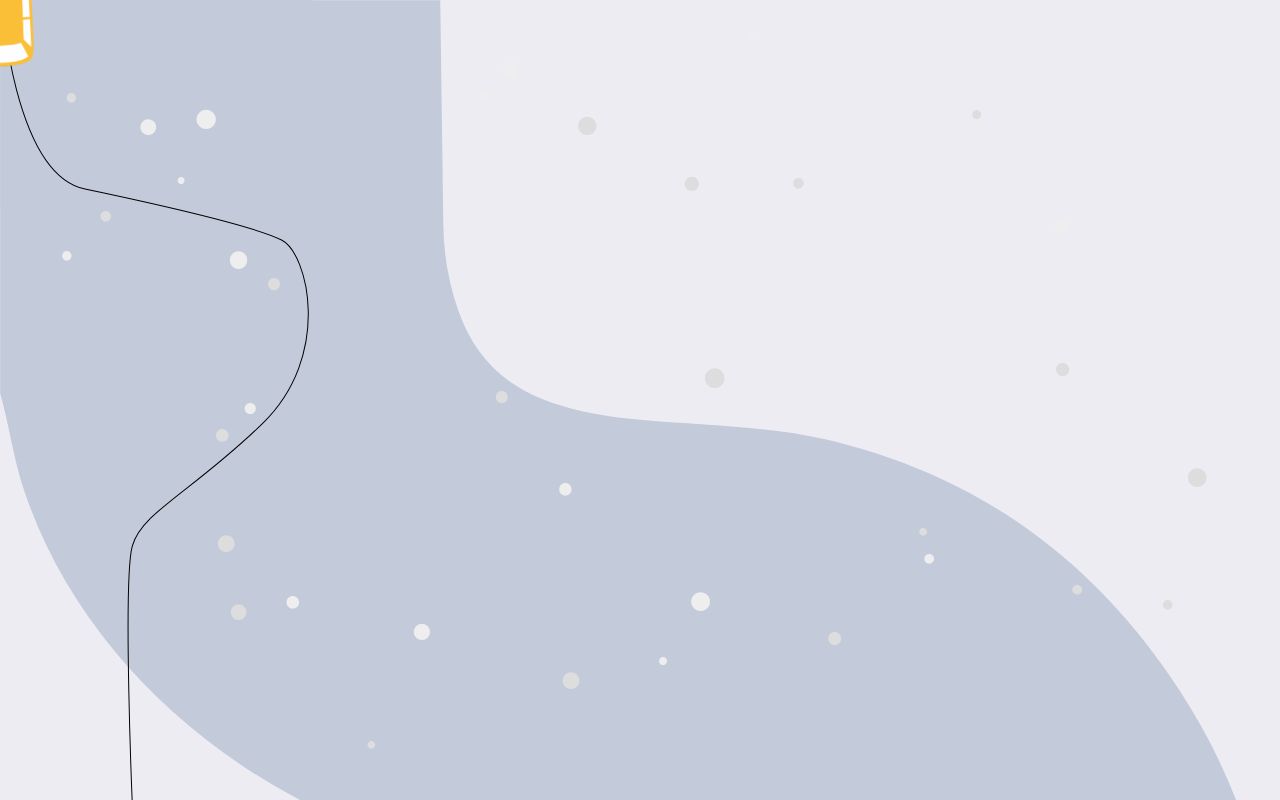
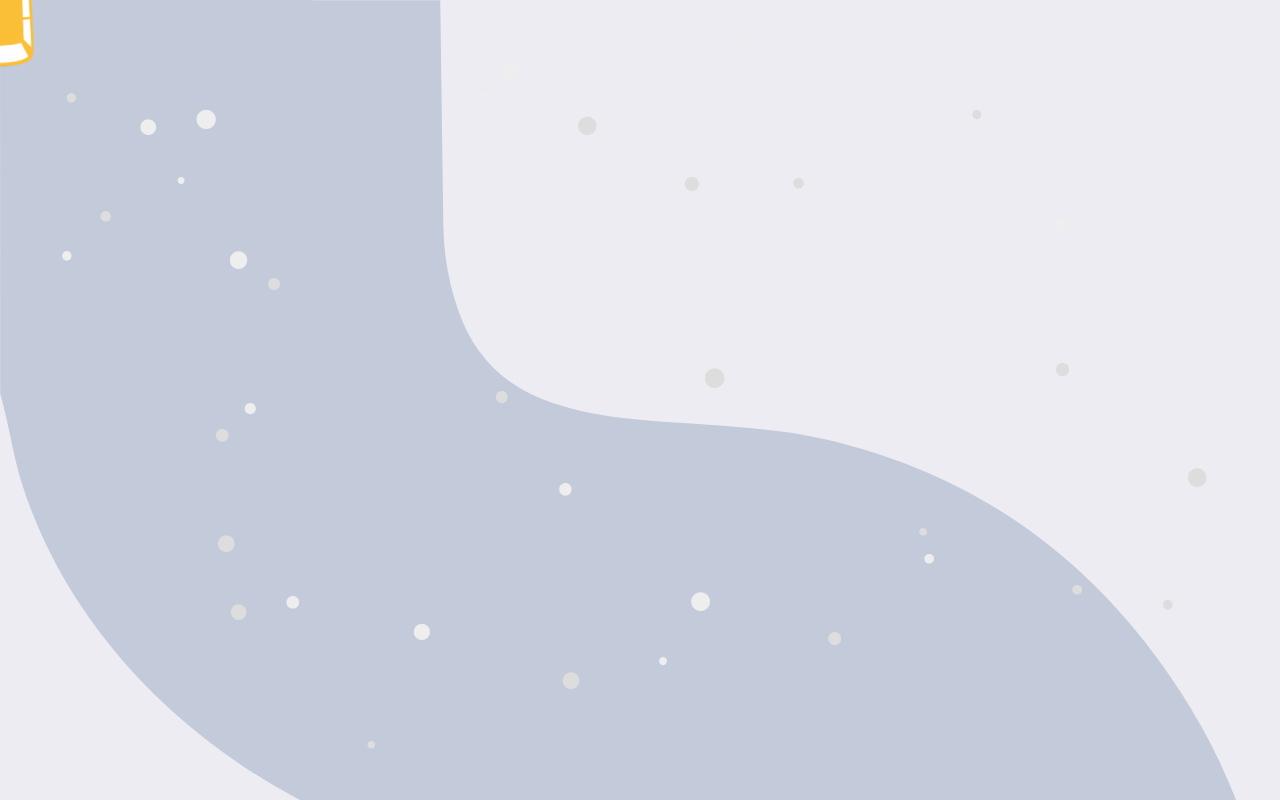
Before and after one commit to lqewo/follow_the_road, a plain HTML site: page index.html in a window 1280 px wide. Drawn offline with Linux system fonts and the light colour scheme.

Commit message:
Create animation

```diff
--- a/index.html
+++ b/index.html
@@ -19,7 +19,7 @@
             </div>
             <div class="bg col-12">
                 <div class="road col-12">
-                    <svg xmlns="http://www.w3.org/2000/svg" width="375" height="812" viewBox="0 0 99.219 214.842" style="opacity:1; position:absolute;"><path id="path" d="M35 212.5C35 212.5 32.5 153.5 35 144.5C37.5 135.5 51 130 69.5 112C88 94 81.5 67 74.5 63.5C67.5 60 41.5 54 22.5 50C3.5 46 0.5 0.5 0.5 0.5" fill="none" stroke="#000" stroke-width=".265"/></svg>
+                    <svg xmlns="http://www.w3.org/2000/svg" width="375" height="812" viewBox="0 0 99.219 214.842" style="opacity:0; position:absolute;"><path id="path" d="M35 212.5C35 212.5 32.5 153.5 35 144.5C37.5 135.5 51 130 69.5 112C88 94 81.5 67 74.5 63.5C67.5 60 41.5 54 22.5 50C3.5 46 0.5 0.5 0.5 0.5" fill="none" stroke="#000" stroke-width=".265"/></svg>
                     <img src="img/road.svg">
                 </div>
             </div>
```
